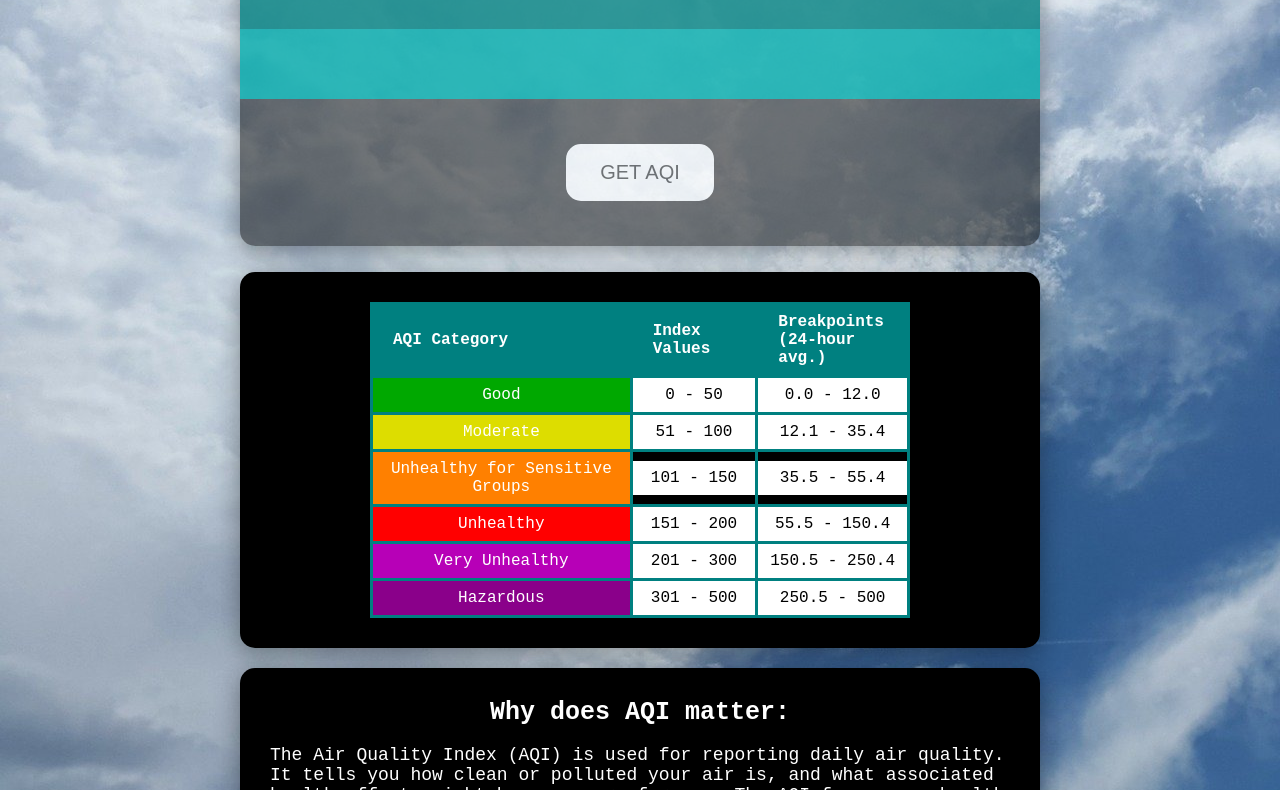
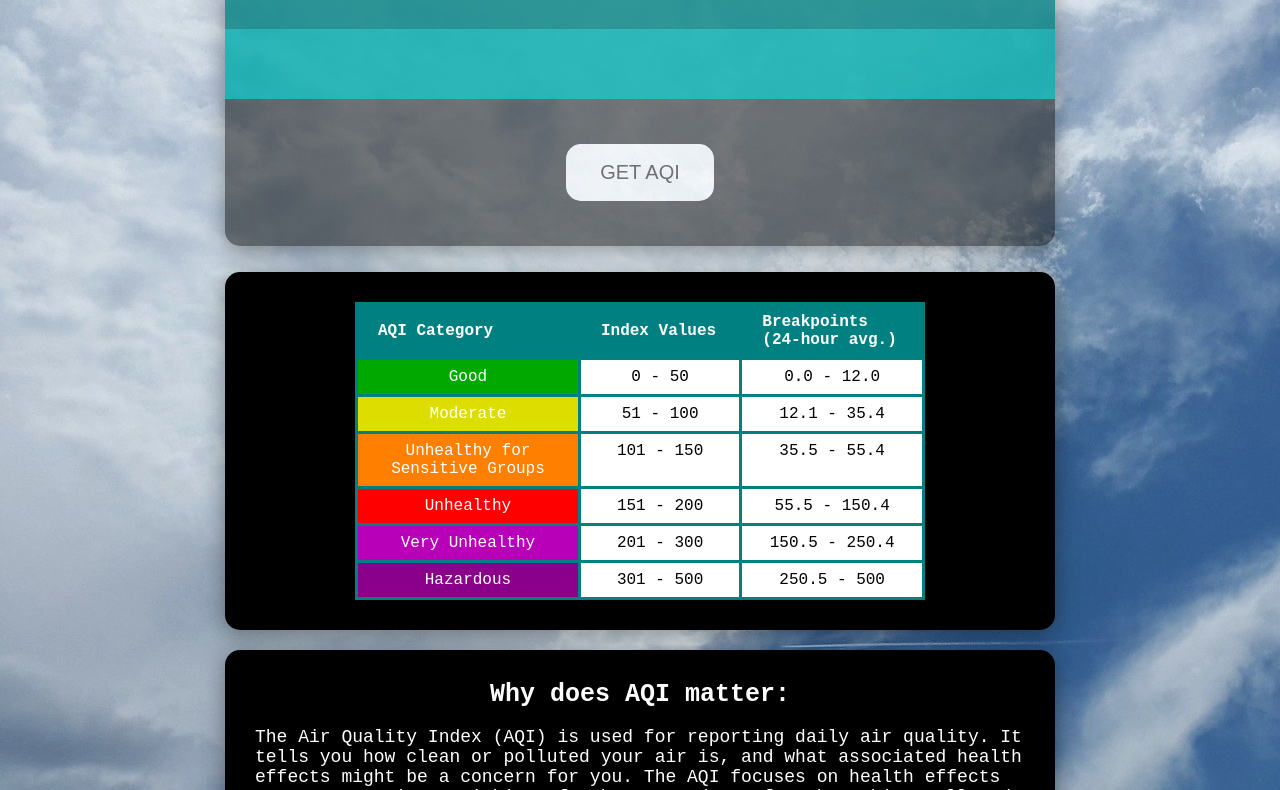
Before and after one commit to ChaoticCross12/AirCon, a plain HTML site: page index.html in a window 1280 px wide. Shown: the part 171-961 px from the top of the page. Drawn offline with Linux system fonts and the light colour scheme.

Commit message:
whitespace update

```diff
--- a/script.js
+++ b/script.js
@@ -2,7 +2,7 @@ var z = new XMLHttpRequest();
 function info() {
     document.getElementById("data1").innerHTML = "locating . . .";
     document.getElementById("data3").innerHTML = " ";
-	z.open("GET", "//api.airvisual.com/v2/nearest_city?key=pWJrvDbBDbhoQjqhj", true);
+	z.open("GET", "http://api.airvisual.com/v2/nearest_city?key=pWJrvDbBDbhoQjqhj", true);
 	z.send();
 z.onreadystatechange = function() {
   if (this.readyState == 4 && this.status == 200) {
--- a/ui.css
+++ b/ui.css
@@ -9,15 +9,13 @@
   margin-left: auto;
   margin-right: auto;
   border-radius: 15px 15px 15px 15px;
-  max-width: 540px;
-    max-height: 10px;
-
+  max-width: 570px;
+  max-height: 10px;
 }
 
 #ttag td {
   border: 3px solid #008080;
   padding: 0px;
-
 }
 
 #ttag th {
@@ -53,7 +51,6 @@ div.unhealthyx {
 background-color: #ff8000;
 color: white;
 padding: 8px;
-
 }
 
 div.unhealthy {
@@ -140,27 +137,7 @@ h1 {
   margin-left: ;
   margin-right: ;
   font-weight:bold;
-      font-size:4vw;
-
-}
-
-div.panel {
-  border-radius: 15px 15px 15px 15px;
-  width: 98%;
-  text-align: left;
-  margin:0 auto;
-  box-shadow: 0px 4px 28px 0 rgba(5, 0, 0, 0.2), 0 6px 20px 0 rgba(0, 0, 0, 0.19);
-  align:center;
-  max-width: 800px;
-}
-
-div.ppanel {
-  border-radius: 15px 15px 15px 15px;
-  width: 98%;
-  margin:0 auto;
-  box-shadow: 0px 4px 28px 0 rgba(5, 0, 0, 0.2), 0 6px 20px 0 rgba(0, 0, 0, 0.19);
-  align:center;
-  max-width: 800px;
+  font-size:4vw;
 }
 
 div.title {
@@ -177,6 +154,26 @@ div.title {
   font-weight:bold;
   color: white;
 }
+
+div.panel {
+  border-radius: 15px 15px 15px 15px;
+  width: 98%;
+  text-align: left;
+  margin:0 auto;
+  box-shadow: 0px 4px 28px 0 rgba(5, 0, 0, 0.2), 0 6px 20px 0 rgba(0, 0, 0, 0.19);
+  align:center;
+  max-width: 830px;
+}
+
+div.ppanel {
+  border-radius: 15px 15px 15px 15px;
+  width: 98%;
+  margin:0 auto;
+  box-shadow: 0px 4px 28px 0 rgba(5, 0, 0, 0.2), 0 6px 20px 0 rgba(0, 0, 0, 0.19);
+  align:center;
+  max-width: 830px;
+}
+
 div.header {
   padding: 5px;
   margin-top: 50px;
@@ -204,10 +201,9 @@ div.container {
 
 div.tcontainer {
   padding-top: 30px;
-    padding-bottom: 30px;
-    padding-left: 5px;
-    padding-right: 5px;
-
+  padding-bottom: 30px;
+  padding-left: 5px;
+  padding-right: 5px;
   border-radius:  15px 15px 15px 15px;
   background-color: #000000;
   color: #ffffff;
@@ -229,8 +225,6 @@ div.footer {
   margin-bottom: 20px;
 }
 
-
-
 div.pfooter {
   padding: 30px;
   border-radius:  15px 15px 15px 15px;
```
Also changed, not shown: index.html (+7 -4 lines).
